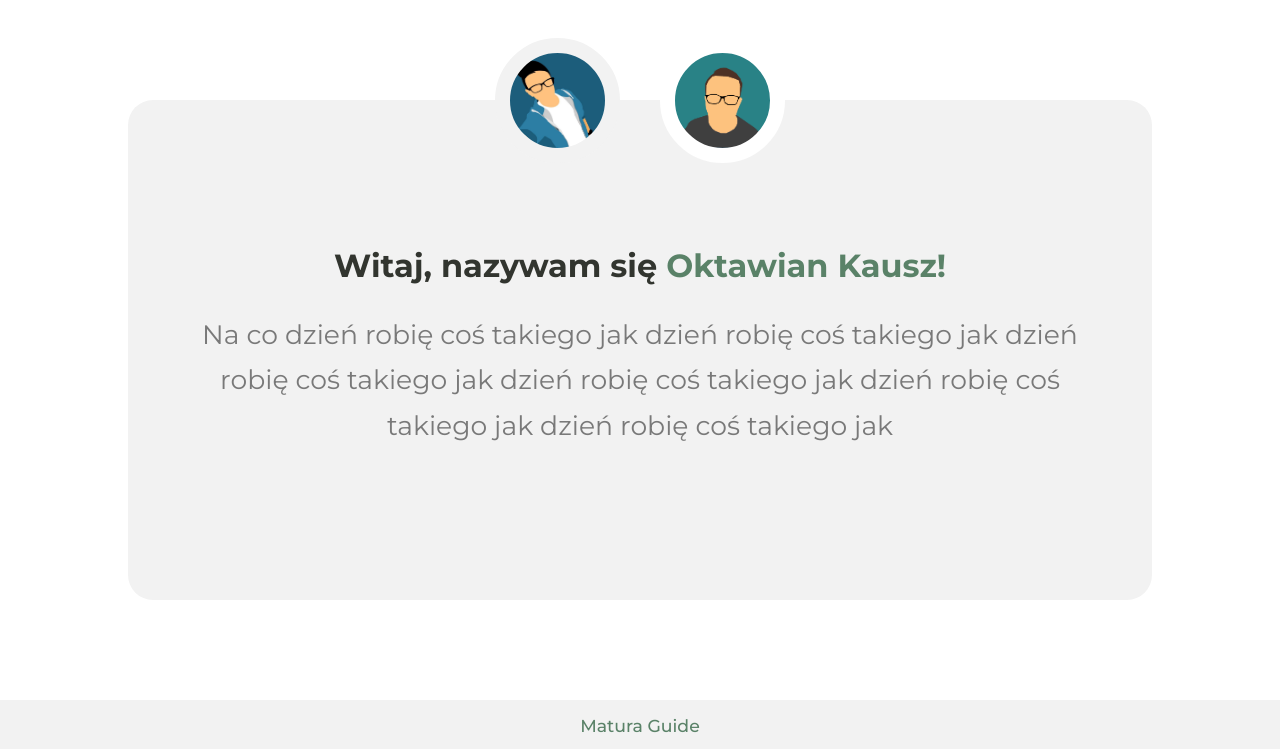
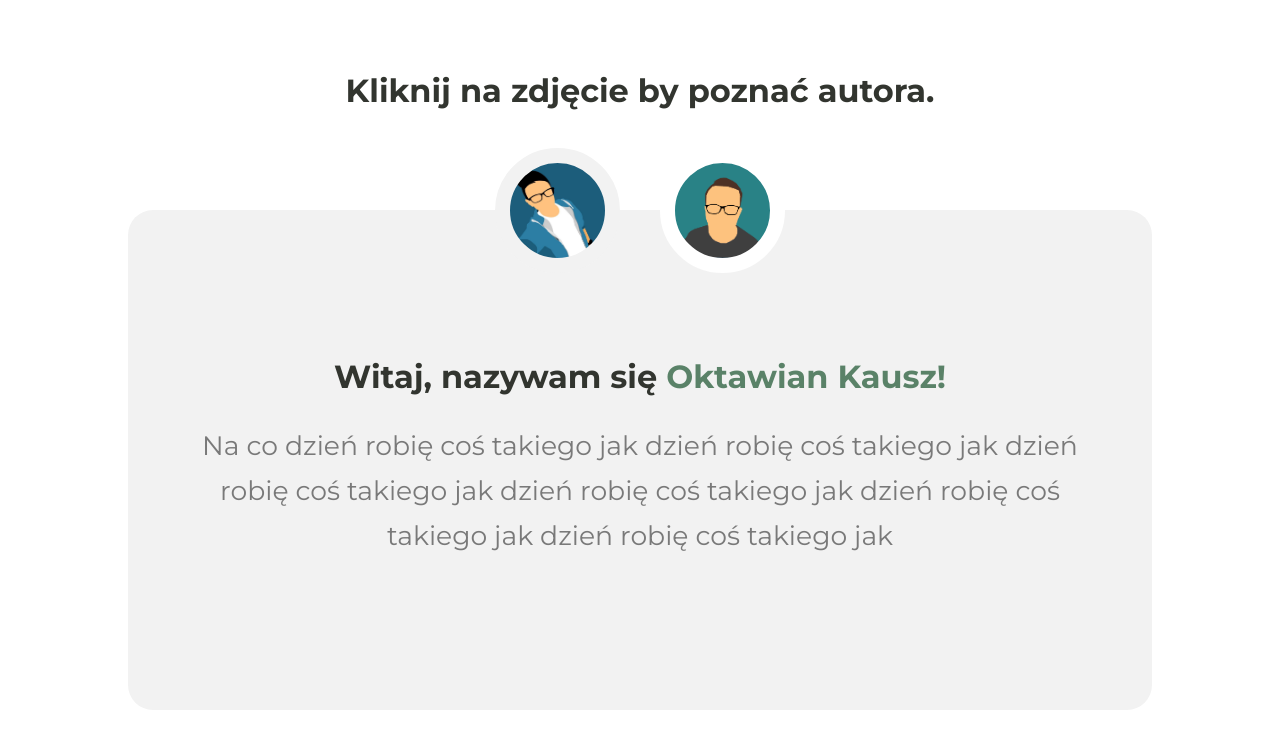
Before and after one commit to Jeboczek/maturaguide-web, a Django app: template homepage/templates/aboutus.html in a window 1280 px wide. Shown: the part 80-829 px from the top of the page. Run offline with Django 3.2, Linux system fonts and the light colour scheme; the template is opened without the code that fills it, so the values that code supplies are empty; style sheets or scripts are compiled from the project's sources.

Commit message:
Add information about clickability of images

```diff
--- a/homepage/templates/aboutus.html
+++ b/homepage/templates/aboutus.html
@@ -5,6 +5,8 @@
 {% endblock bottom_js %}
 
 {% block content %}
+
+<h1 id="aboutus-header">Kliknij na zdjęcie by poznać autora.</h1>
 
 <div class="about-us">
     <div class="avatar-holder">
--- a/static/style/src/_aboutus.scss
+++ b/static/style/src/_aboutus.scss
@@ -1,4 +1,10 @@
-// TODO: Make this more responsive
+h1#aboutus-header{
+    margin-left: auto;
+    margin-right: auto;
+    margin-bottom: 100px;
+    text-align: center
+}
+
 div.about-us {
     @include rounded-element;
     margin: auto;
```
